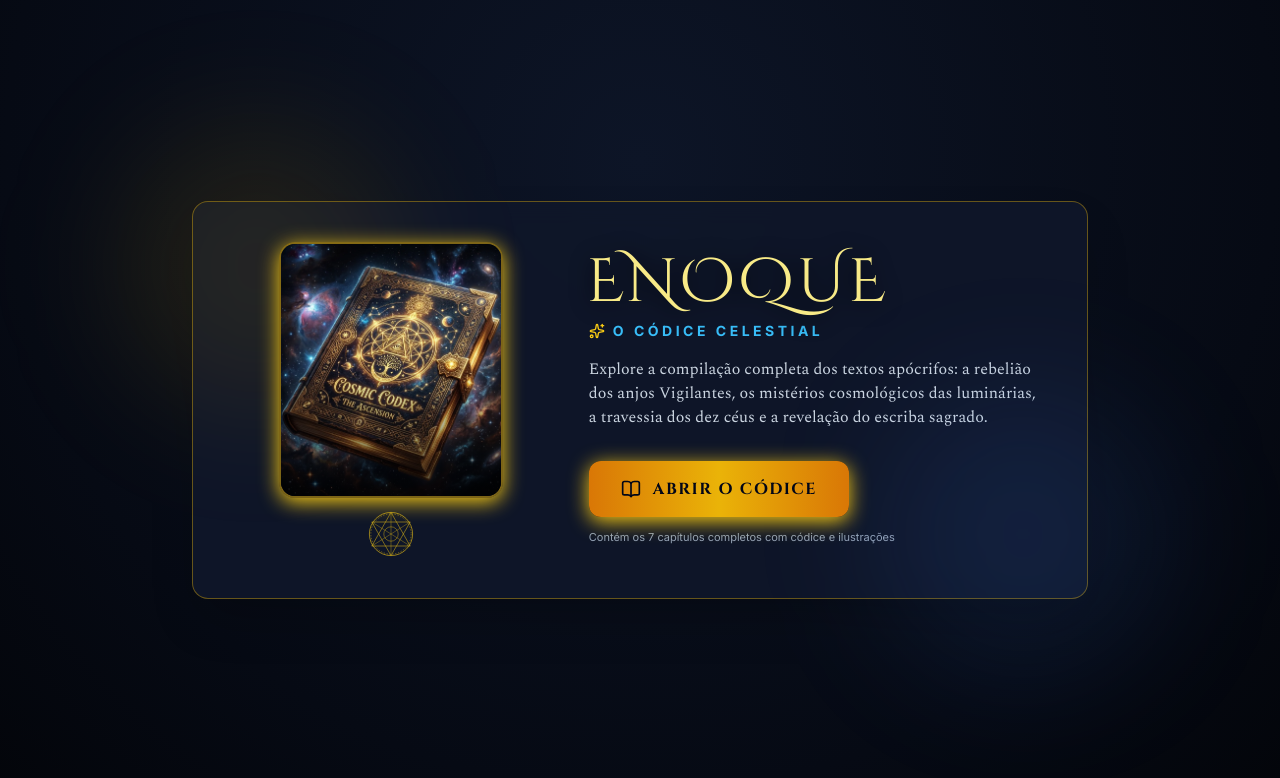
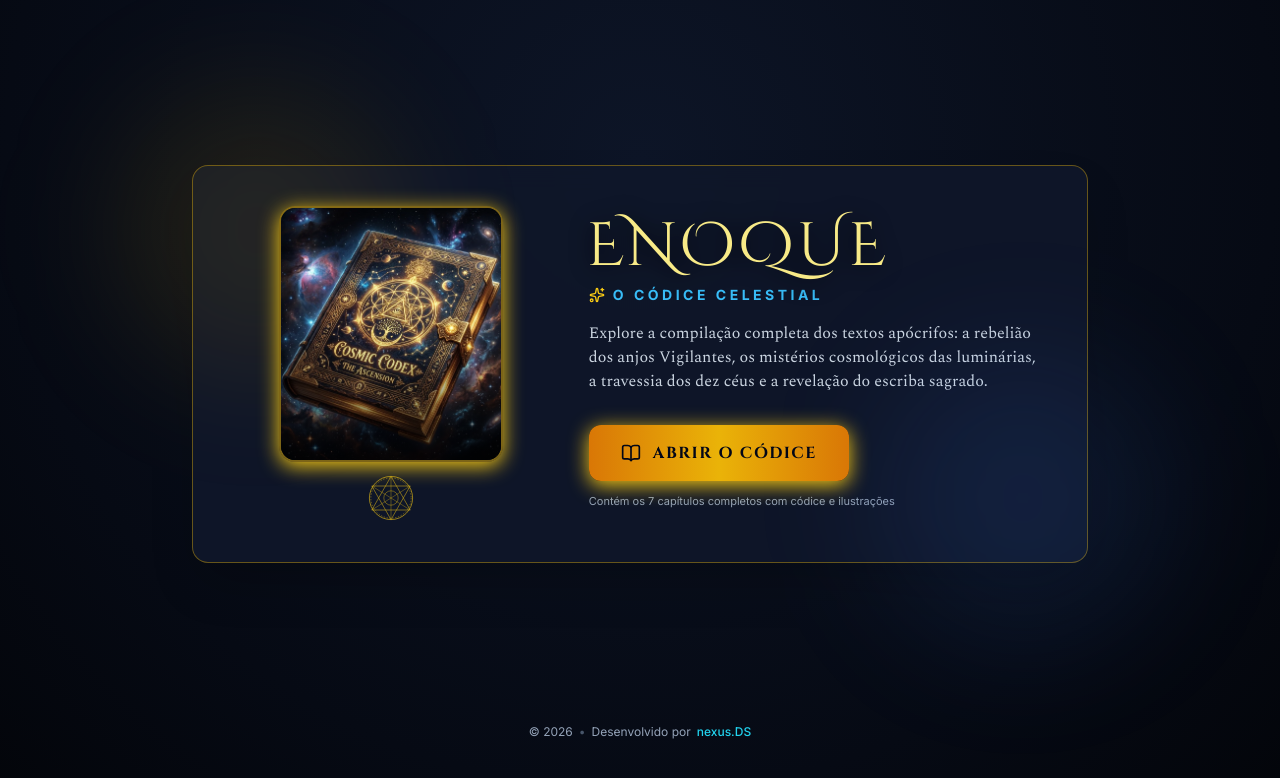
Before and after one commit to nexuscleo/livro-de-enoque, a React (Vite) app: page / in a window 1280 px wide. Shown: the top 778 px of the page. Built offline with nearby package versions, Linux system fonts and the light colour scheme.

Commit message:
feat: adicionar componente Footer e integrá-lo nas telas principais

```diff
--- a/src/components/layout/CoverScreen.tsx
+++ b/src/components/layout/CoverScreen.tsx
@@ -2,6 +2,7 @@ import React from 'react';
 import { useNavigation } from '../../context/NavigationContext';
 import { useAudio } from '../../context/AudioContext';
 import { BookOpen, Sparkles } from 'lucide-react';
+import { Footer } from './Footer';
 
 export const CoverScreen: React.FC = () => {
   const { openBook } = useNavigation();
@@ -13,7 +14,12 @@ export const CoverScreen: React.FC = () => {
   };
 
   return (
-    <section className="min-h-screen w-full flex items-center justify-center p-4 sm:p-6 py-8 sm:py-12 relative z-10 animate-fade-in overflow-y-auto">
+    <section className="min-h-screen w-full flex flex-col items-center justify-between p-4 sm:p-6 py-8 sm:py-12 relative z-10 animate-fade-in overflow-y-auto">
+
+      {/* Spacer for vertical balance */}
+      <div className="hidden sm:block" />
+
+      {/* Main Cover Card */}
       <div className="w-full max-w-4xl bg-celestial-surface/95 border border-gold/40 shadow-2xl rounded-2xl p-6 sm:p-8 md:p-10 backdrop-blur-md relative my-auto">
 
         {/* Decorative background ambient glow */}
@@ -87,6 +93,10 @@ export const CoverScreen: React.FC = () => {
         </div>
 
       </div>
+
+      {/* Subtle Footer on Cover */}
+      <Footer className="mt-6 sm:mt-8" />
+
     </section>
   );
 };
--- /dev/null
+++ b/src/components/layout/Footer.tsx
@@ -0,0 +1,28 @@
+import React from 'react';
+
+interface FooterProps {
+  className?: string;
+}
+
+export const Footer: React.FC<FooterProps> = ({ className = '' }) => {
+  const currentYear = new Date().getFullYear();
+
+  return (
+    <footer className={`py-3 text-center text-[11px] sm:text-xs font-sans text-slate-400 select-none ${className}`}>
+      <div className="flex items-center justify-center gap-1.5 flex-wrap">
+        <span>&copy; {currentYear}</span>
+        <span className="text-slate-600">•</span>
+        <span>Desenvolvido por</span>
+        <a
+          href="https://nexuscleo.github.io/portfolio/"
+          target="_blank"
+          rel="noopener noreferrer"
+          className="text-cyan-400 hover:text-cyan-300 hover:underline font-medium transition-colors inline-flex items-center gap-1"
+          title="Acessar portfólio de nexus.DS"
+        >
+          nexus.DS
+        </a>
+      </div>
+    </footer>
+  );
+};
--- a/src/components/layout/MobileNavigation.tsx
+++ b/src/components/layout/MobileNavigation.tsx
@@ -4,6 +4,7 @@ import { useNavigation } from '../../context/NavigationContext';
 import { useReader } from '../../context/ReaderContext';
 import { useAudio } from '../../context/AudioContext';
 import { X, Bookmark, Home, Search, Sliders, Volume2, VolumeX, ChevronRight } from 'lucide-react';
+import { Footer } from './Footer';
 
 export const MobileNavigation: React.FC = () => {
   const {
@@ -139,7 +140,7 @@ export const MobileNavigation: React.FC = () => {
         </div>
 
         {/* Drawer Footer */}
-        <div className="pt-3 mt-2 border-t border-gold/20">
+        <div className="pt-3 mt-2 border-t border-gold/20 space-y-2">
           <button
             onClick={() => {
               setIsMobileMenuOpen(false);
@@ -150,6 +151,8 @@ export const MobileNavigation: React.FC = () => {
             <Home className="w-4 h-4 text-amber-400" />
             <span>Voltar para a Capa</span>
           </button>
+
+          <Footer />
         </div>
 
       </div>
--- a/src/components/layout/Sidebar.tsx
+++ b/src/components/layout/Sidebar.tsx
@@ -4,6 +4,7 @@ import { useNavigation } from '../../context/NavigationContext';
 import { useAudio } from '../../context/AudioContext';
 import { useReader } from '../../context/ReaderContext';
 import { Volume2, VolumeX, Search, Bookmark, Sliders, Home } from 'lucide-react';
+import { Footer } from './Footer';
 
 export const Sidebar: React.FC = () => {
   const { activeChapter, setActiveChapter, goToCover } = useNavigation();
@@ -103,7 +104,7 @@ export const Sidebar: React.FC = () => {
       </div>
 
       {/* Sidebar Controls Footer */}
-      <div className="pt-4 border-t border-gold/20 space-y-4 text-xs">
+      <div className="pt-4 border-t border-gold/20 space-y-3.5 text-xs">
 
         {/* Ambient Audio Synth Widget */}
         <div className="bg-celestial-surface p-3 rounded-xl border border-gold/20">
@@ -173,6 +174,9 @@ export const Sidebar: React.FC = () => {
           <span>Voltar para a Capa</span>
         </button>
 
+        {/* Subtle Author Signature */}
+        <Footer className="pt-2" />
+
       </div>
     </aside>
   );
--- a/src/components/reader/ChapterFooterNav.tsx
+++ b/src/components/reader/ChapterFooterNav.tsx
@@ -2,6 +2,7 @@ import React from 'react';
 import { useNavigation } from '../../context/NavigationContext';
 import { CHAPTERS_META } from '../../data/chaptersData';
 import { ChevronLeft, ChevronRight } from 'lucide-react';
+import { Footer } from '../layout/Footer';
 
 interface ChapterFooterNavProps {
   currentChapterId: string;
@@ -15,13 +16,15 @@ export const ChapterFooterNav: React.FC<ChapterFooterNavProps> = ({ currentChapt
   const nextChapter = currentIndex < CHAPTERS_META.length - 1 ? CHAPTERS_META[currentIndex + 1] : null;
 
   return (
-    <div className="flex items-center justify-between gap-4 pt-8 pb-12 mt-12 border-t border-gold/20">
+    <div className="pt-8 pb-10 mt-12 border-t border-gold/20 space-y-8">
 
+      {/* Navigation Buttons */}
+      <div className="flex items-center justify-between gap-4">
         {/* Previous Button */}
         {prevChapter ? (
           <button
             onClick={() => setActiveChapter(prevChapter.id)}
-          className="flex items-center gap-2.5 px-4 py-3 bg-celestial-surface hover:bg-slate-800 border border-gold/30 hover:border-gold/60 rounded-xl text-slate-200 hover:text-yellow-300 transition-all group max-w-[48%]"
+            className="flex items-center gap-2.5 px-4 py-3 bg-celestial-surface hover:bg-slate-800 border border-gold/30 hover:border-gold/60 rounded-xl text-slate-200 hover:text-yellow-300 transition-all group max-w-[48%] active:scale-95"
           >
             <ChevronLeft className="w-4 h-4 text-amber-400 group-hover:-translate-x-1 transition-transform shrink-0" />
             <div className="text-left truncate">
@@ -37,7 +40,7 @@ export const ChapterFooterNav: React.FC<ChapterFooterNavProps> = ({ currentChapt
         {nextChapter ? (
           <button
             onClick={() => setActiveChapter(nextChapter.id)}
-          className="flex items-center gap-2.5 px-4 py-3 bg-celestial-surface hover:bg-slate-800 border border-gold/30 hover:border-gold/60 rounded-xl text-slate-200 hover:text-yellow-300 transition-all group ml-auto max-w-[48%]"
+            className="flex items-center gap-2.5 px-4 py-3 bg-celestial-surface hover:bg-slate-800 border border-gold/30 hover:border-gold/60 rounded-xl text-slate-200 hover:text-yellow-300 transition-all group ml-auto max-w-[48%] active:scale-95"
           >
             <div className="text-right truncate">
               <span className="block text-[10px] text-slate-400 font-sans uppercase">Próximo Capítulo</span>
@@ -48,6 +51,10 @@ export const ChapterFooterNav: React.FC<ChapterFooterNavProps> = ({ currentChapt
         ) : (
           <div />
         )}
+      </div>
+
+      {/* Global Subtle Footer */}
+      <Footer />
 
     </div>
   );
```
Lines whose indentation alone changed are shown as unchanged.
